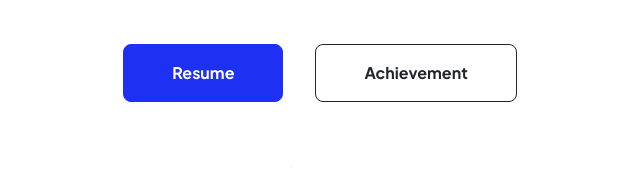
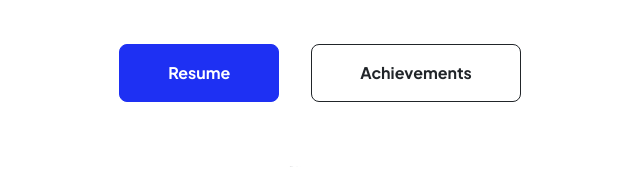
Before and after one commit to Andrea-Miguel-Benavent/WebsiteProjectAMB, a plain HTML site: page index.html in a window 1280 px wide. Shown: the part 291-460 px from the top of the page, 320-960 px from the left. Drawn offline with nearby package versions, Linux system fonts and the light colour scheme.

Commit message:
Final Version

```diff
--- a/index.html
+++ b/index.html
@@ -46,7 +46,7 @@
                                 <h1 class="display-3 fw-bolder mb-5"><span class="text-gradient d-inline">Innovate & Expand Sustainably</span></h1>
                                 <div class="d-grid gap-3 d-sm-flex justify-content-sm-center justify-content-xxl-start mb-3">
                                     <a class="btn btn-primary btn-lg px-5 py-3 me-sm-3 fs-6 fw-bolder" href="resume.html">Resume</a>
-                                    <a class="btn btn-outline-dark btn-lg px-5 py-3 fs-6 fw-bolder" href="achievements.html">Achievement</a>
+                                    <a class="btn btn-outline-dark btn-lg px-5 py-3 fs-6 fw-bolder" href="achievements.html">Achievements</a>
                                 </div>
                             </div>
                         </div>
```
